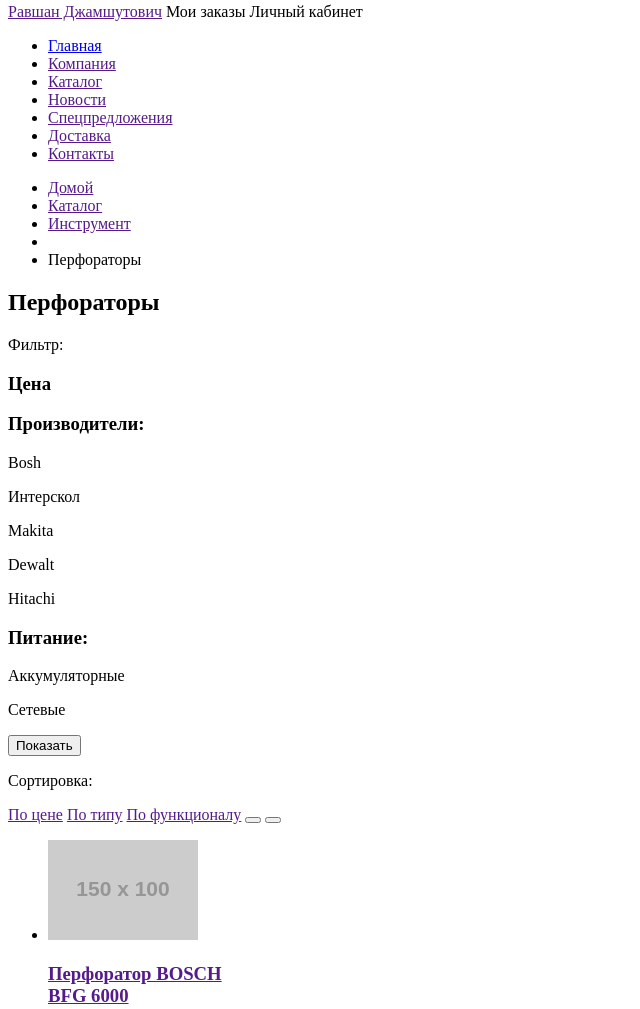
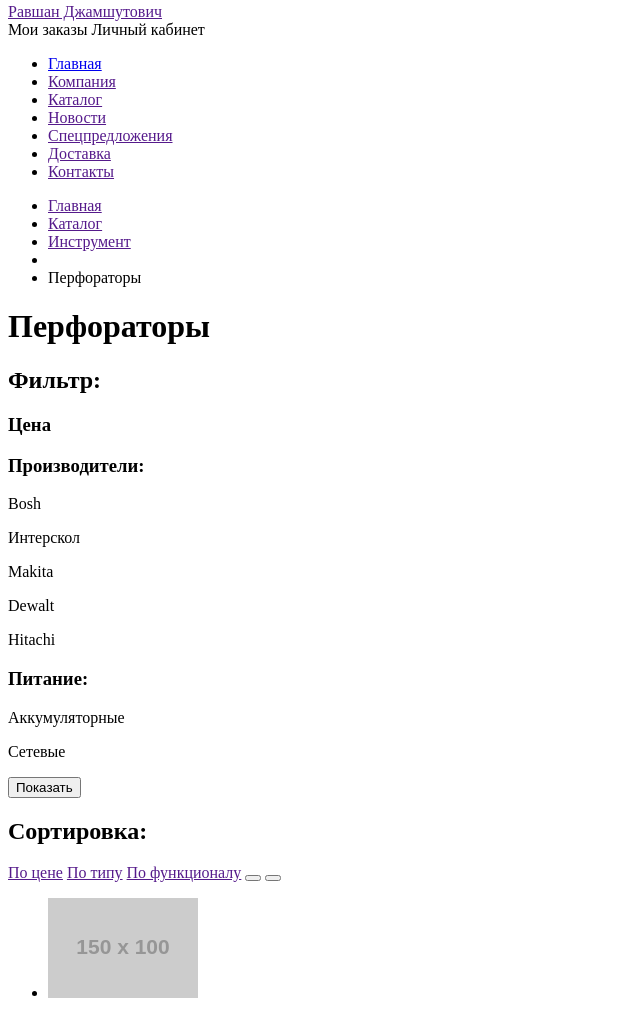
Before and after one commit to andgt/792499-technomart-29, a plain HTML site: page catalog.html in a window 1280 px wide. Shown: the part 265-1274 px from the top of the page, without its empty margins (0-640 px from the left). Drawn offline with Linux system fonts and the light colour scheme; placeholder pictures from the web are drawn by us.

Commit message:
Дополнительные правки разметки в главной странице и каталоге

```diff
--- a/catalog.html
+++ b/catalog.html
@@ -27,12 +27,16 @@
 
   		<a href="tel:+78125550555">+7 (812) 555-05-55</a>
   		<p>г. Санкт-Петербург, ул. Б. Конюшенная, д. 19/8</p>
+
   		<div>
 	  		<a href="">Равшан Джамшутович</a>
 	  		<a href=""></a>
+	  	</div>
+
+	  	<div>
 	  		<a>Мои заказы</a>
 	  		<a>Личный кабинет</a>
-  		</div>
+	  	</div>
 
   		<nav>
   			<ul>
@@ -52,20 +56,20 @@
 
   		<ul>
 
-  			<li><a href="">Домой</a></li>
+  			<li><a href="">Главная</a></li>
   			<li><a href="">Каталог</a></li>
   			<li><a href="">Инструмент</a><li>
   			<li>Перфораторы</li>
 
   		</ul>
 
-  		<h2>Перфораторы</h2>
+  		<h1>Перфораторы</h1>
 
   		<section>
 
   			<div><!--Блок для фильтра-->
 
-	  			<p>Фильтр:</p>
+	  			<h2>Фильтр:</h2>
 
 	  			<h3>Цена</h3>
 
@@ -90,7 +94,7 @@
 
   			<div><!--Блок для сортировки-->
 
-  				<p>Сортировка:</p>
+  				<h2>Сортировка:</h2>
   				<a href="">По цене</a>
   				<a href="">По типу</a>
   				<a href="">По функционалу</a>
@@ -317,13 +321,19 @@
   			Все права защищены
   		</p>
 
-  		<div>
+  		<ul>
 
-  			<a href="">Вконтакте</a>
-  			<a href="">Фейсбук</a>
-  			<a href="">Инстаграм</a>
+  			<li>
+          <a href="">Вконтакте</a>
+        </li>
+  			<li>
+          <a href="">Фейсбук</a>
+        </li>
+  			<li>
+          <a href="">Инстаграм</a>
+        </li>
 
-  		</div>
+  		</ul>
 
   		<p>
   			Обратная связь:
```
Also changed, not shown: index.html (+11 -5 lines).
